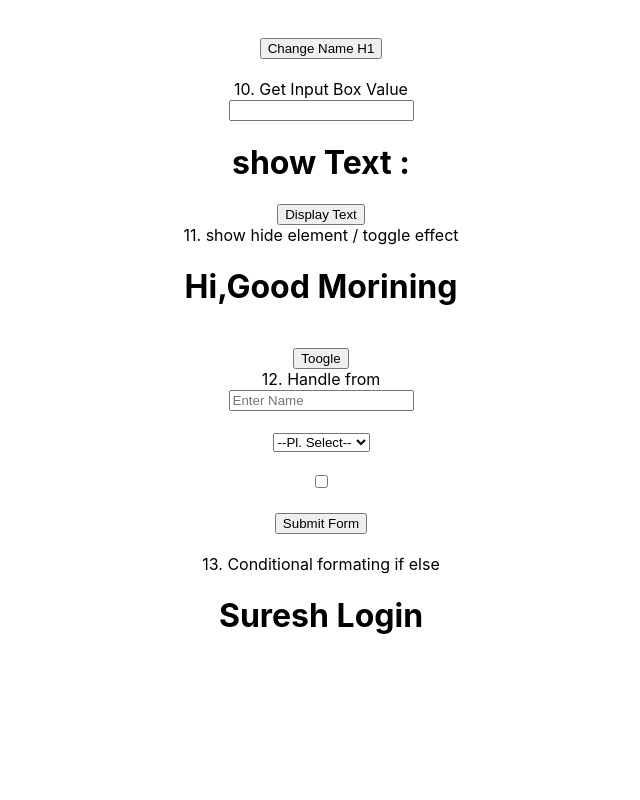
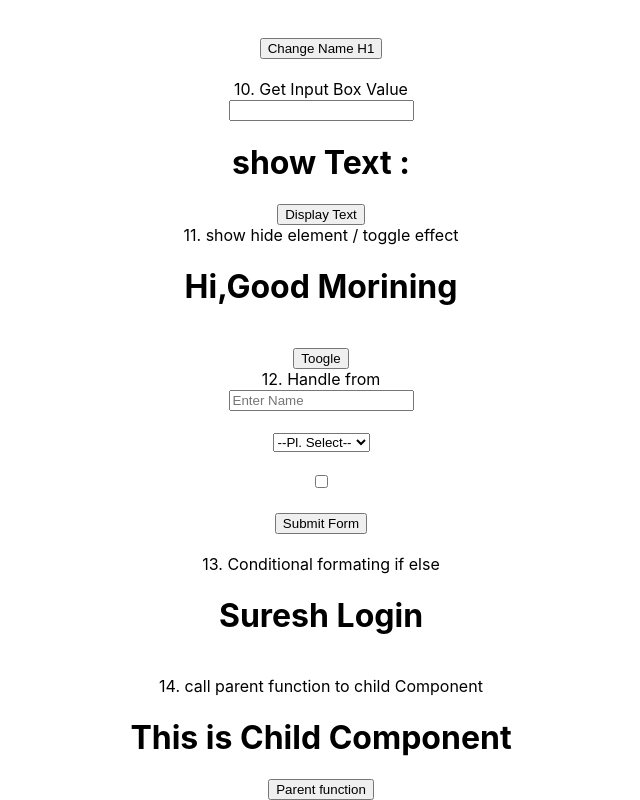
Before and after one commit to sachin-projects/react-tut, a React (Create React App) app: page / in a window 1280 px wide. Shown: the part 1026-1826 px from the top of the page, without its empty margins (319-959 px from the left). Before the commit the page ends 1682 px from the top, so only its background shows below. Built offline with nearby package versions, Linux system fonts and the light colour scheme.

Commit message:
call function

```diff
--- a/src/App.js
+++ b/src/App.js
@@ -7,6 +7,7 @@ import Users3 from "./Users3";
 import Users4 from "./Users4";
 import Users5 from "./Users5";
 import UserLogin from "./UserLogin";
+import User6 from "./Users6";
 
 function App() {
   function handleClick() {
@@ -36,6 +37,10 @@ function App() {
   function submitform(e) {
     e.preventDefault();
     console.log(frname, tnc, gender);
+  }
+
+  function parrentfun() {
+    alert("this msg form parent");
   }
 
   return (
@@ -120,6 +125,10 @@ function App() {
       <br />
       13. Conditional formating if else <br />
       <UserLogin login="2" />
+      <br />
+      14. call parent function to child Component
+      <br />
+      <User6 data={parrentfun} />
     </div>
   );
 }
--- /dev/null
+++ b/src/Users6.js
@@ -0,0 +1,10 @@
+function Users6(props) {
+  return (
+    <div>
+      <h1>This is Child Component</h1>
+      <button onClick={props.data}>Parent function</button>
+    </div>
+  );
+}
+
+export default Users6;
```
